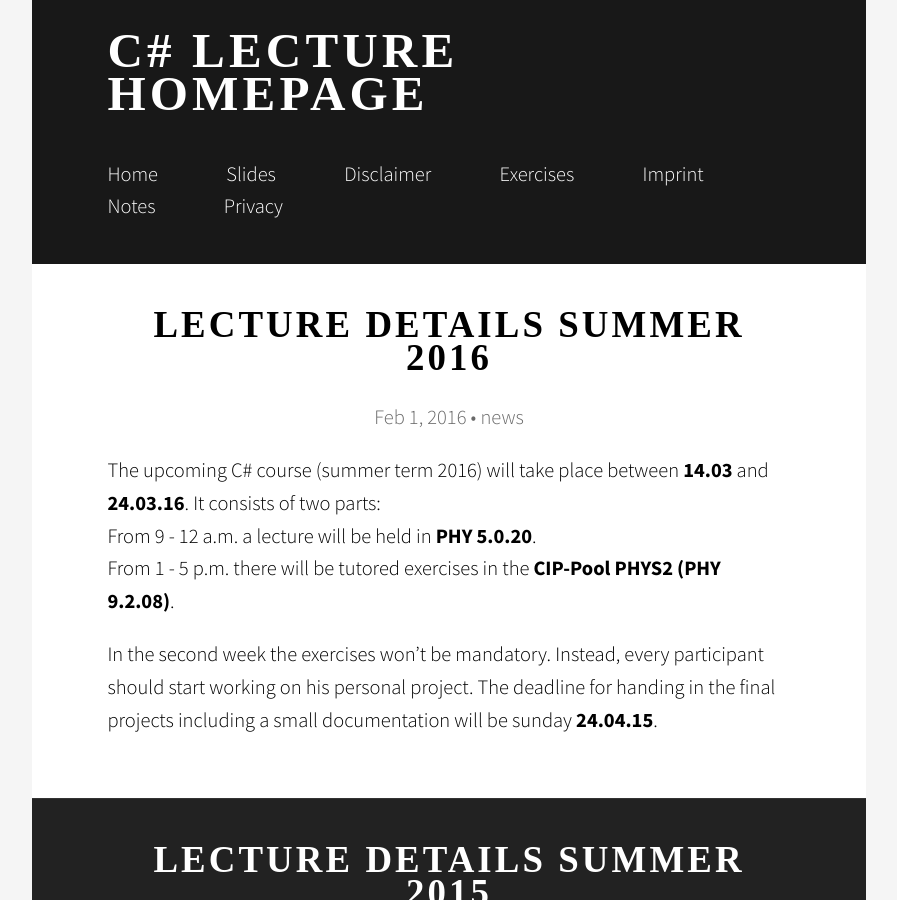
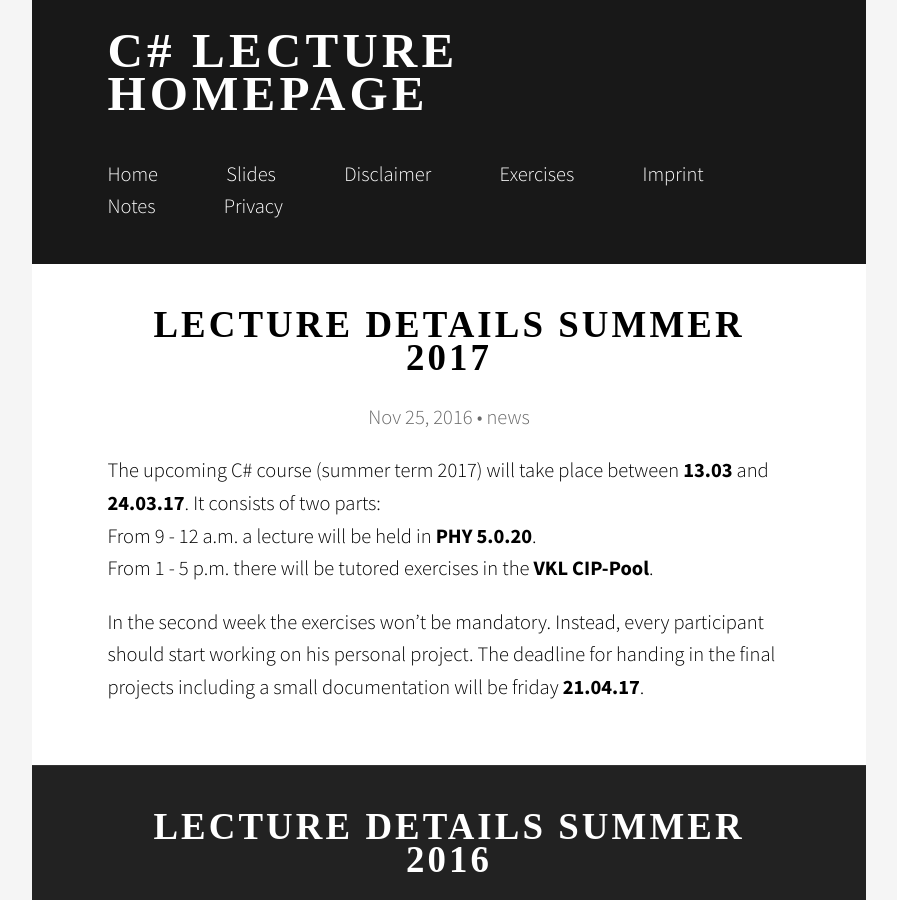
Before and after one commit to CSharpLecture/csharplecture.github.io, a Jekyll site: the page built from index.html, in a window 1280 px wide and 900 px high. Shown: the whole window, without its empty margins (191-1088 px from the left). Built offline with Jekyll 4.4.1, drawn with Linux system fonts in a browser that asks for light colours; nearby versions of some CDN libraries; some web fonts are replaced; the list of posts is cut into pages by our own code.

Commit message:
Added details for lecture in 2017

```diff
--- /dev/null
+++ b/_posts/2016-11-25-Lecture-Details-Summer-2017.md
@@ -0,0 +1,11 @@
+---
+title:  "Lecture Details Summer 2017"
+date:   2016-11-25 14:47:00
+categories: news
+---
+
+The upcoming C# course (summer term 2017) will take place between **13.03** and **24.03.17**. It consists of two parts:
+From 9 - 12 a.m. a lecture will be held in **PHY 5.0.20**.
+From 1 - 5 p.m. there will be tutored exercises in the **VKL CIP-Pool**.
+
+In the second week the exercises won't be mandatory. Instead, every participant should start working on his personal project. The deadline for handing in the final projects including a small documentation will be friday **21.04.17**.
--- a/index.html
+++ b/index.html
@@ -12,6 +12,7 @@ layout: blank
       </div>
       <footer>
         <!--<p><a href="{{ page.url | prepend: site.baseurl }}">{{ site.more }} &raquo;</a></p>-->
+        <!-- counter to force github build: 1 -->
       </footer>
     </article>
     {% endfor %}
```
